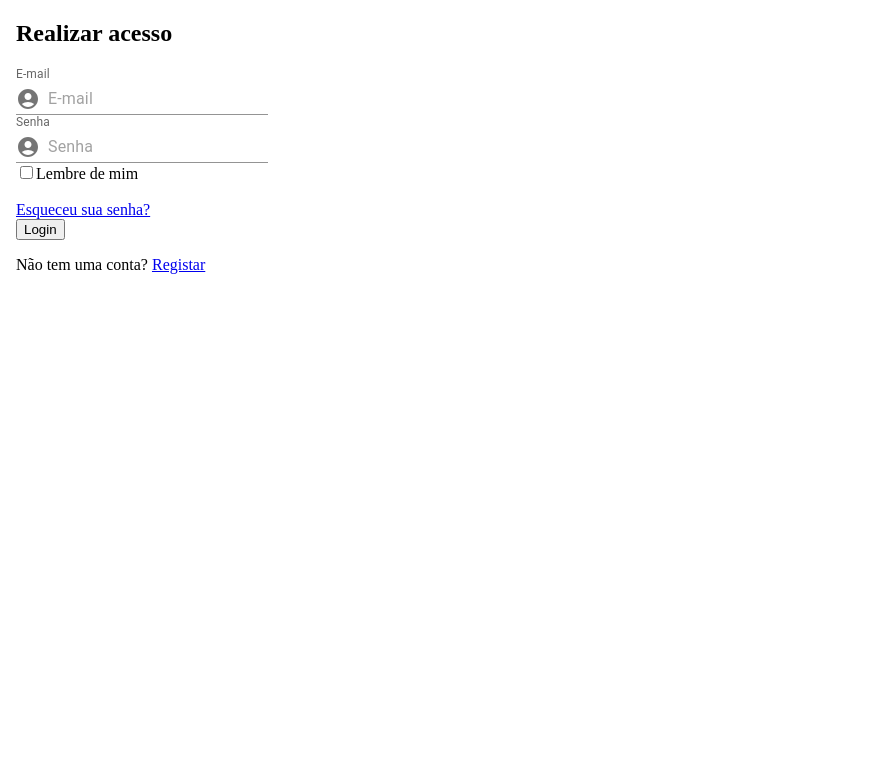
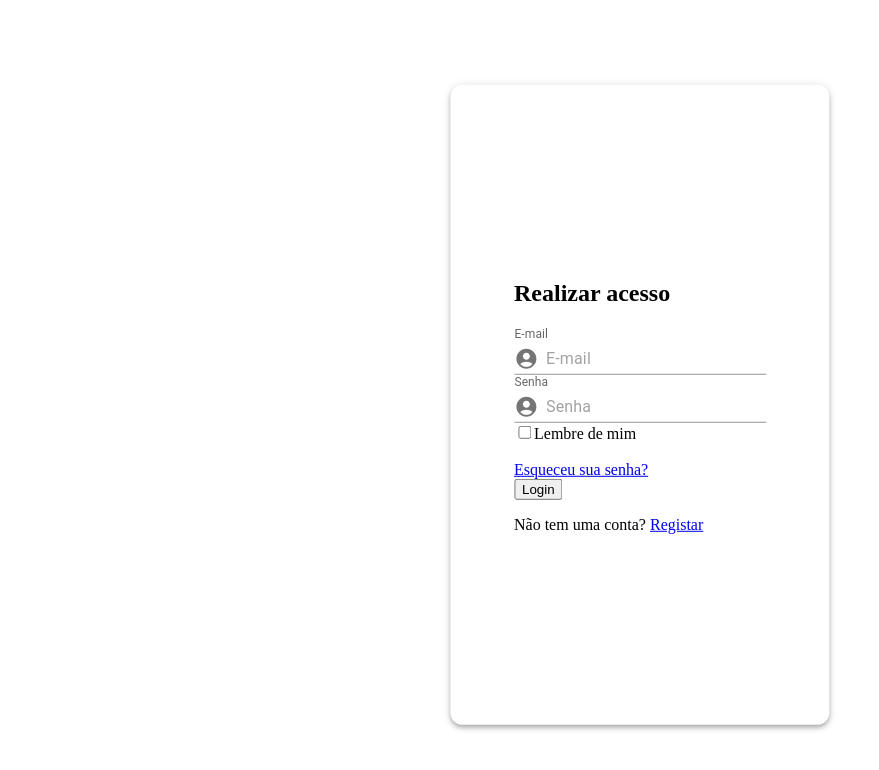
Before and after one commit to Leitz0/ReatGameShop, a React (Vite) app in the folder reactGame/: page /login in a window 1280 px wide. Shown: the top 770 px of the page, without its empty margins (0-879 px from the left). Built offline with nearby package versions, Linux system fonts and the light colour scheme.

Commit message:
Alterações tela de login

```diff
--- a/reactGame/src/Pages/Login.jsx
+++ b/reactGame/src/Pages/Login.jsx
@@ -6,6 +6,8 @@ import InputAdornment from '@mui/material/InputAdornment';
 import FormControl from '@mui/material/FormControl';
 import AccountCircle from '@mui/icons-material/AccountCircle';
 import { Link } from 'react-router-dom';
+
+
 
 
 
@@ -25,7 +27,23 @@ const Login = () => {
   };
 
   return (
-    <Box sx={{ '& > :not(style)': { m: 1 } }}>
+    <Box sx={{
+      display: 'flex',
+      justifyContent: 'center',
+      alignItems: 'center',
+      height: '80vh',
+      backgroundColor: 'rgba(255, 255, 255, 0.15);',
+      position: 'relative',
+      top: '50%',
+      left: '50%',
+      transform: 'translate(-50%, 12%)',
+      width: '30%',
+      borderRadius: 3,
+      boxShadow: 4,
+     }}>
+
+
+
     <form onSubmit={handleSubmit}>
       <h2>Realizar acesso</h2>
 
@@ -82,6 +100,7 @@ const Login = () => {
     </div>
   </form>
   </Box>
+
 );
 }
 
```
Also changed, not shown: reactGame/src/index.css (line endings or trailing spaces).
